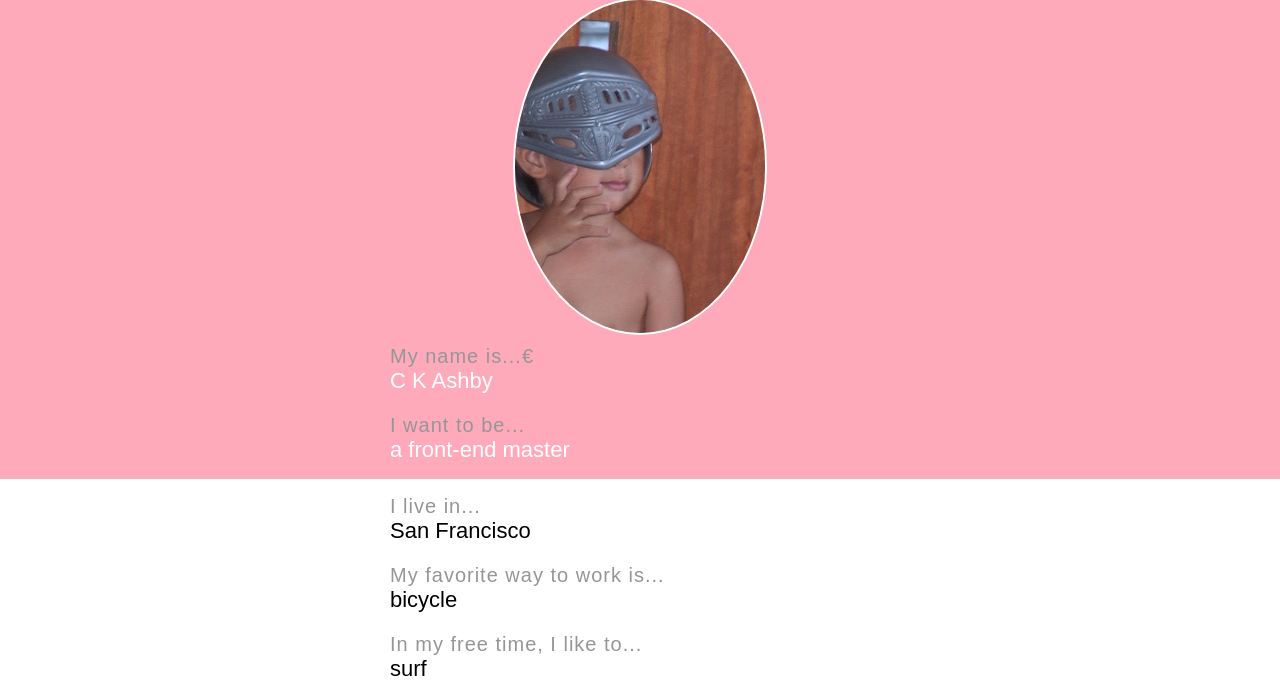
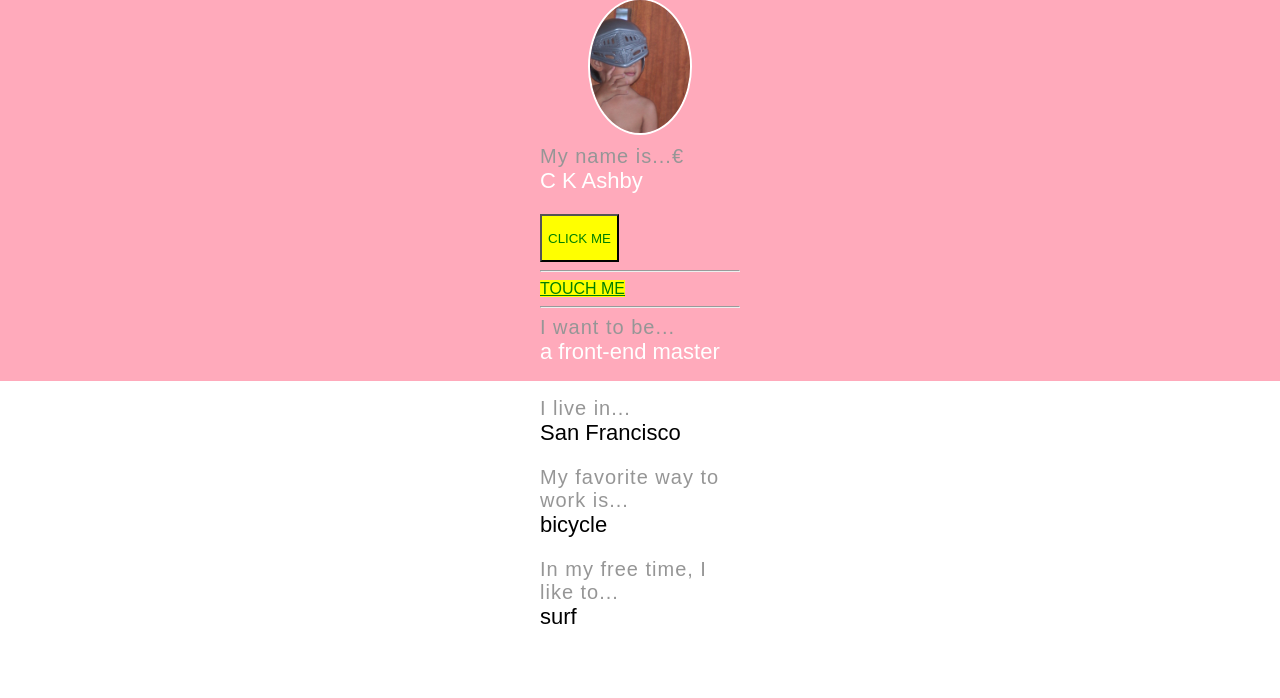
Before and after one commit to ckashby/ame, a plain HTML site: page index.html in a window 1280 px wide. Shown: the part 168-866 px from the top of the page. After the commit the page ends 814 px from the top, so only its background shows below. Drawn offline with Linux system fonts and the light colour scheme.

Commit message:
Fixed min-width for buttons and max-width 100% for images

```diff
--- a/index.html
+++ b/index.html
@@ -20,6 +20,8 @@
                     <img class="my-picture" src="images/cka.jpeg?zoom=2&amp;resize=300%2C300" alt="This is a picture of me">
                     <p class="iama">My name is...&#x20AC;</p>
                     <p class="my-name my-info">C K Ashby</p>
+                    <button class="mybutton">Click Me</button><hr>
+                    <a href="#">Touch Me</a><hr>
                     <p class="iama">I want to be...</p>
                     <p class="my-info">a front-end master</p>
                 </div>
--- a/styles.css
+++ b/styles.css
@@ -3,11 +3,22 @@ body {
   margin: 0;
 }
 
+img, embed, video, object {
+  max-width: 100%;
+}
+
 .content {
-  max-width: 500px;
+  max-width: 200px;
   margin: 0 auto;
 }
 
+nav, a, button {
+  color: green;
+  text-transform: uppercase;
+  background-color: yellow;
+  min-width: 48px;
+  min-height: 48px;
+}
 
 /* HEADING */
 
```
